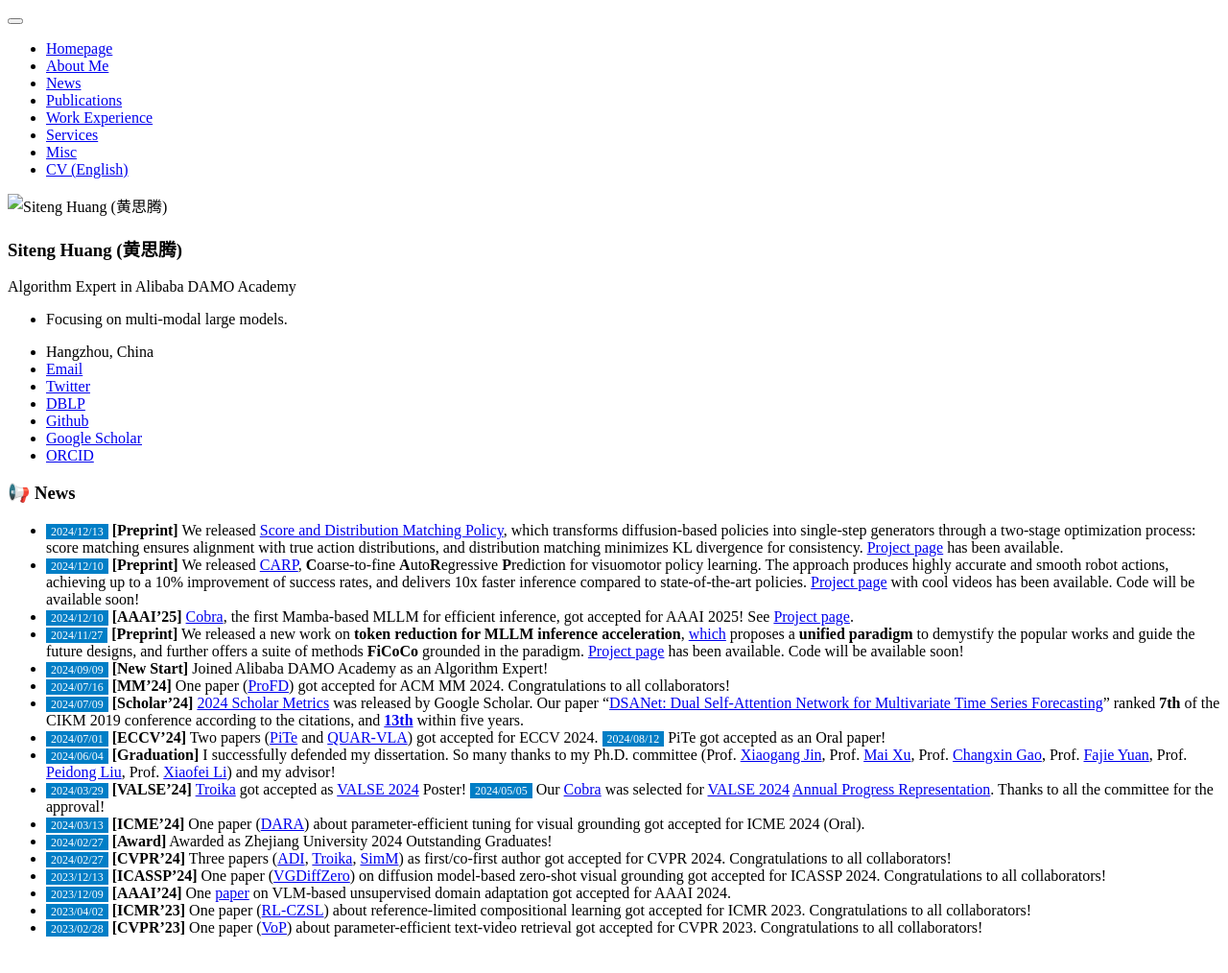
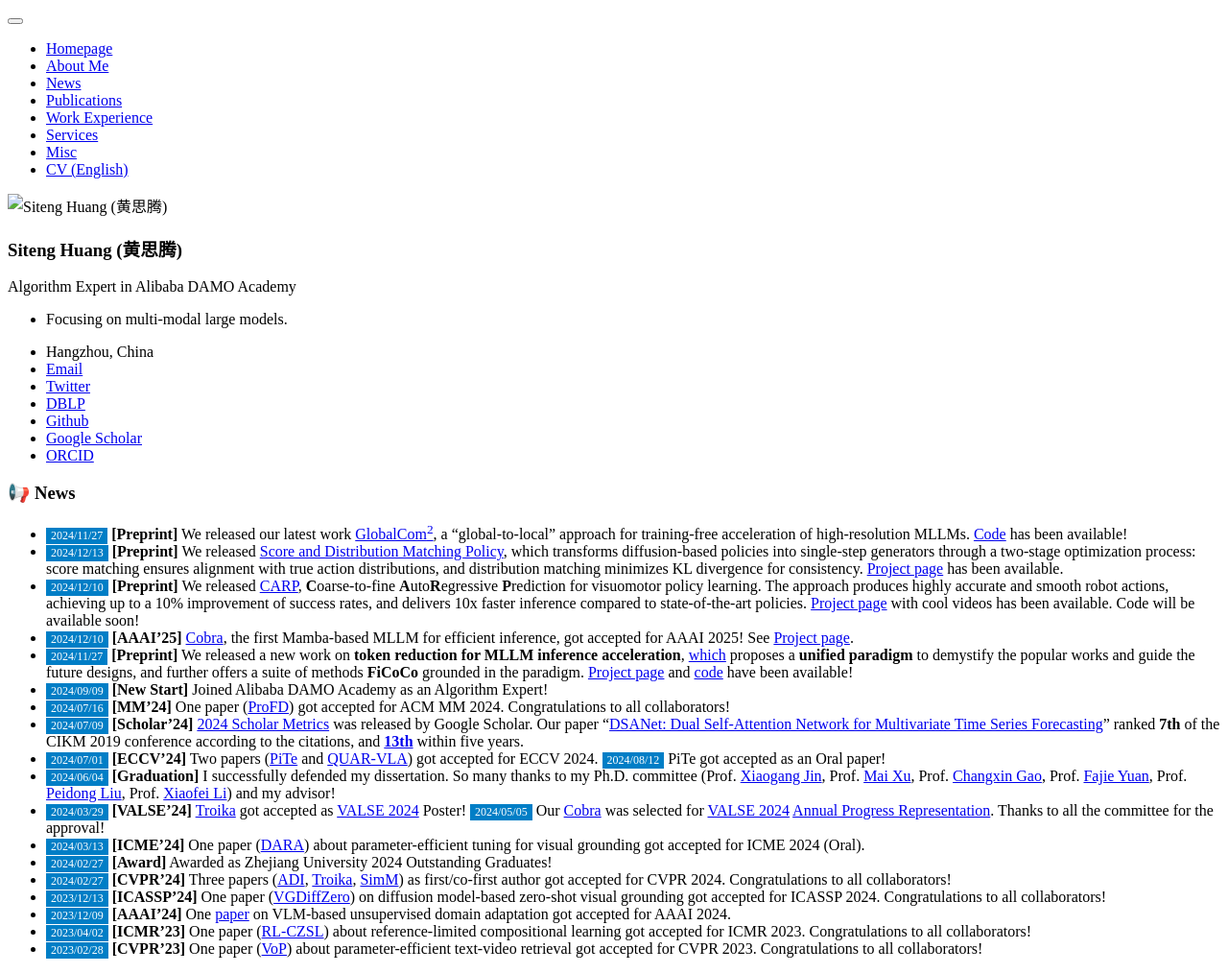
Before and after one commit to bighuang624/bighuang624.github.io, a Jekyll site: the page built from _pages/includes/news.md, in a window 1280 px wide. Shown: the whole page at 96% size. Built offline with Jekyll 4.4.1, drawn with Linux system fonts in a browser that asks for light colours; our own code applies the rules of GitHub Pages for plain Markdown files; before the commit the page ends 992 px from its top, so only the background shows below that.

Commit message:
add GlobalCom2

```diff
--- a/_pages/includes/news.md
+++ b/_pages/includes/news.md
@@ -2,10 +2,11 @@
 
 <!-- 参考 https://huanwang.tech/ 的样式 -->
 
+* <span style="font-size:12px;color:#FFFFFF;background-color:#007ec6;padding:1px 5px 1.5px 5px;">2024/11/27</span> **[Preprint]** We released our latest work [GlobalCom<sup>2</sup>](https://arxiv.org/abs/2501.05179), a "global-to-local" approach for training-free acceleration of high-resolution MLLMs. [Code](https://github.com/xuyang-liu16/GlobalCom2) has been available!
 * <span style="font-size:12px;color:#FFFFFF;background-color:#007ec6;padding:1px 5px 1.5px 5px;">2024/12/13</span> **[Preprint]** We released [Score and Distribution Matching Policy](https://arxiv.org/abs/2412.09265), which transforms diffusion-based policies into single-step generators through a two-stage optimization process: score matching ensures alignment with true action distributions, and distribution matching minimizes KL divergence for consistency. [Project page](https://sdm-policy.github.io/) has been available.
 * <span style="font-size:12px;color:#FFFFFF;background-color:#007ec6;padding:1px 5px 1.5px 5px;">2024/12/10</span> **[Preprint]** We released [CARP](https://arxiv.org/abs/2412.06782), **C**oarse-to-fine **A**uto**R**egressive **P**rediction for visuomotor policy learning. The approach produces highly accurate and smooth robot actions, achieving up to a 10% improvement of success rates, and delivers 10x faster inference compared to state-of-the-art policies. [Project page](https://carp-robot.github.io/) with cool videos has been available. Code will be available soon!
 * <span style="font-size:12px;color:#FFFFFF;background-color:#007ec6;padding:1px 5px 1.5px 5px;">2024/12/10</span> **[AAAI'25]** [Cobra](https://arxiv.org/abs/2403.14520), the first Mamba-based MLLM for efficient inference, got accepted for AAAI 2025! See [Project page](https://sites.google.com/view/cobravlm).
-* <span style="font-size:12px;color:#FFFFFF;background-color:#007ec6;padding:1px 5px 1.5px 5px;">2024/11/27</span> **[Preprint]** We released a new work on **token reduction for MLLM inference acceleration**, [which](https://arxiv.org/abs/2411.17686) proposes a **unified paradigm** to demystify the popular works and guide the future designs, and further offers a suite of methods **FiCoCo** grounded in the paradigm. [Project page](https://FiCoCo-accelerate.github.io/) has been available. Code will be available soon!
+* <span style="font-size:12px;color:#FFFFFF;background-color:#007ec6;padding:1px 5px 1.5px 5px;">2024/11/27</span> **[Preprint]** We released a new work on **token reduction for MLLM inference acceleration**, [which](https://arxiv.org/abs/2411.17686) proposes a **unified paradigm** to demystify the popular works and guide the future designs, and further offers a suite of methods **FiCoCo** grounded in the paradigm. [Project page](https://FiCoCo-accelerate.github.io/) and [code](https://github.com/kawhiiiileo/FiCoCo) have been available!
 * <span style="font-size:12px;color:#FFFFFF;background-color:#007ec6;padding:1px 5px 1.5px 5px;">2024/09/09</span> **[New Start]** Joined Alibaba DAMO Academy as an Algorithm Expert!
 * <span style="font-size:12px;color:#FFFFFF;background-color:#007ec6;padding:1px 5px 1.5px 5px;">2024/07/16</span> **[MM'24]** One paper ([ProFD](https://openreview.net/forum?id=o2axlPlXYY)) got accepted for ACM MM 2024. Congratulations to all collaborators!
 * <span style="font-size:12px;color:#FFFFFF;background-color:#007ec6;padding:1px 5px 1.5px 5px;">2024/07/09</span> **[Scholar'24]** [2024 Scholar Metrics](https://scholar.googleblog.com/2024/07/2024-scholar-metrics-released.html) was released by Google Scholar. Our paper "[DSANet: Dual Self-Attention Network for Multivariate Time Series Forecasting](https://kyonhuang.top/publication/dual-self-attention-network)" ranked **7th** of the CIKM 2019 conference according to the citations, and **[13th](https://scholar.google.com/citations?hl=zh-CN&oe=GB&view_op=list_hcore&venue=V-IMg2OTpU8J.2024&vq=eng_databasesinformationsystems&cstart=0)** within five years.
```
Also changed, not shown: _pages/includes/pub_short.md (+2 -0 lines).
